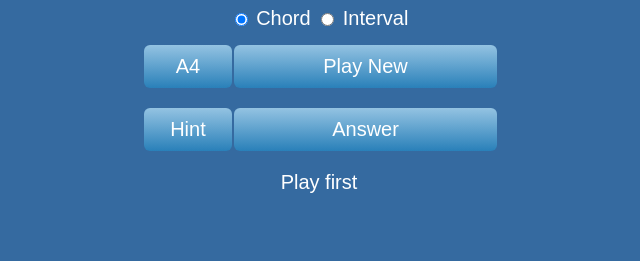
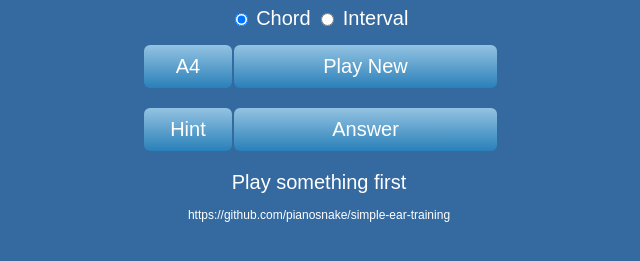
Before and after one commit to pianosnake/ear-training-buddy, a website built with webpack: page docs/index.html in a window 1280 px wide. Both pictures are taken after a click on the element "Answer". Shown: the part 93-354 px from the top of the page, without its empty margins (321-961 px from the left). Built offline with nearby package versions, Linux system fonts and the light colour scheme.

Commit message:
Add source

```diff
--- a/docs/css/jset.css
+++ b/docs/css/jset.css
@@ -4,6 +4,14 @@
 body{
   background-color: #356aa0;
   color: white;
+}
+.source a:link, .source a:visited {
+  color: white;
+  font-size: 12px;
+  text-decoration: none;
+}
+.source a:hover{
+  text-decoration: underline;
 }
 .container {
   width: 350px;
@@ -65,3 +73,7 @@ label{
   display: inline;
   vertical-align: middle;
 }
+#answer{
+  height: 30px;
+  display: block;
+}
--- a/docs/index.html
+++ b/docs/index.html
@@ -26,6 +26,8 @@
   <div class="btn w-75" id="answerBtn">Answer</div>
 
   <div id="answer" class="center"></div>
+
+  <div class="source"><a href="https://github.com/pianosnake/simple-ear-training">https://github.com/pianosnake/simple-ear-training</a></div>
 </div>
 
 <script type="module" src="index.js"></script>
--- a/docs/index.js
+++ b/docs/index.js
@@ -201,7 +201,7 @@ function hint(){
 
 function answer(){
   if(!currentQuestion){
-    msg('Play first');
+    msg('Play something first');
     return;
   }
   answered = true;
--- a/src/index.js
+++ b/src/index.js
@@ -67,7 +67,7 @@ function hint(){
 
 function answer(){
   if(!currentQuestion){
-    msg('Play first');
+    msg('Play something first');
     return;
   }
   answered = true;
```
